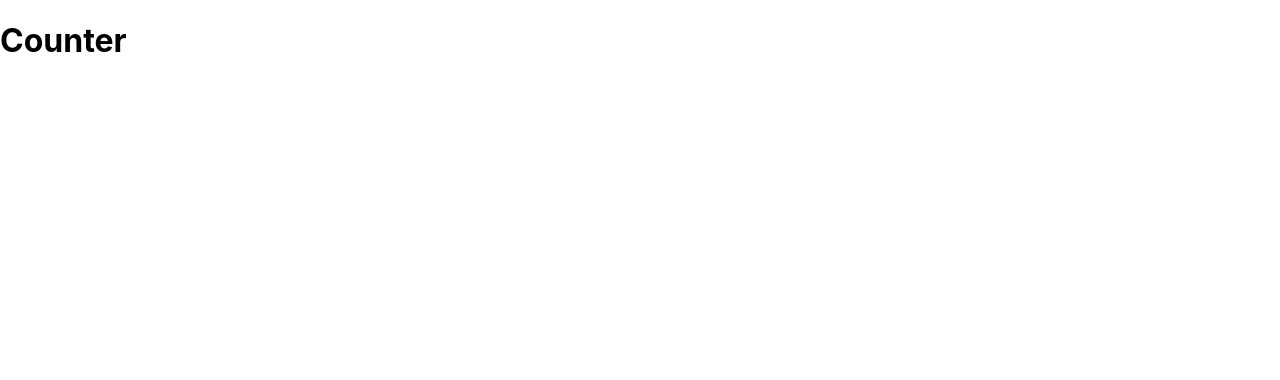
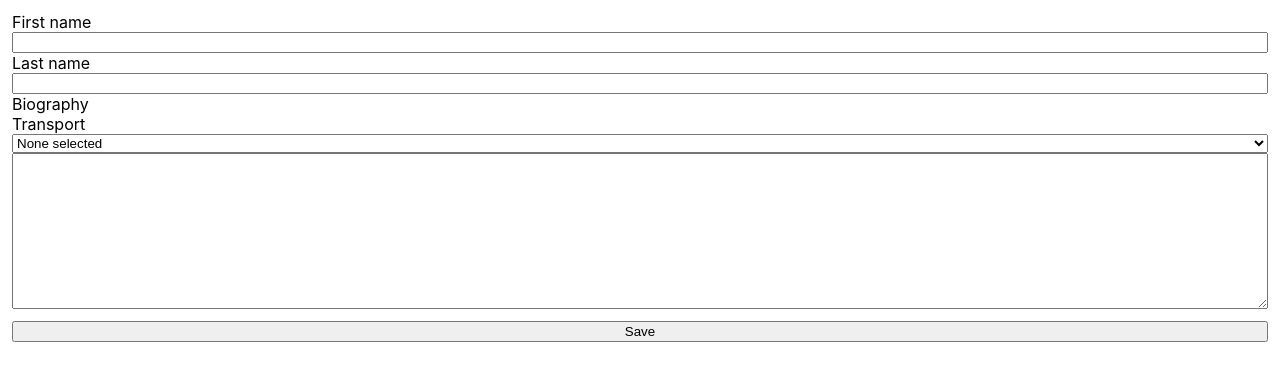
Before and after one commit to jersonjanke/react-translate, a React (Create React App) app: page / in a window 1280 px wide. Shown: the top 380 px of the page. Built offline with nearby package versions, Linux system fonts and the light colour scheme.

Commit message:
feat: create form

```diff
--- a/src/App.js
+++ b/src/App.js
@@ -1,8 +1,8 @@
-import Counter from "./Counter"
+import Form from './Form'
 
 function App() {
   return (
-    <Counter />
+    <Form />
   );
 }
 
--- /dev/null
+++ b/src/Form.js
@@ -0,0 +1,51 @@
+import react, { useState } from 'react';
+import "./index.css";
+
+const Form = () => {
+    const [formState, setFormState] = useState({
+        firstName: '',
+        lastName: '',
+        biography: '',
+        transport: ''
+    })
+
+    const onChangeHandler = e => {
+        setFormState({
+            ...formState,
+            [e.target.name]: e.target.value
+        })
+    }
+
+    const onSubmitHandler = e => {
+        e.preventDefault();
+    }
+
+    return (<form onSubmit={onSubmitHandler}>
+        <label htmlFor="firstName">First name</label>
+        <input id="firstName" name="firstName" onChange={onChangeHandler} />
+        <label htmlFor="lastName">Last name</label>
+        <input id="lastName" name="lastName" onChange={onChangeHandler} />
+        <label htmlFor="biography">Biography</label>
+        <label htmlFor="transport">Transport</label>
+        <select
+            id="transport"
+            name="transport"
+            onChange={onChangeHandler}
+            value={formState.transport}>
+            <option>None selected</option>
+            <option value="planes">Planes</option>
+            <option value="trains">Trains</option>
+            <option value="Cars">Cars</option>
+            <option value="boats">Boats</option>
+        </select>
+        <textarea id="biography"
+                  name="biography"
+                  rows="10"
+                  onChange={onChangeHandler}
+                  value={formState.biography}
+                  ></textarea>
+        <button type="submit">Save</button>
+    </form>)
+}
+
+export default Form;
--- a/src/index.css
+++ b/src/index.css
@@ -11,3 +11,13 @@
   font-family: source-code-pro, Menlo, Monaco, Consolas, 'Courier New',
     monospace;
 }
+
+form {
+    display: flex;
+    flex-direction: column;
+    margin: 12px;
+}
+
+button {
+    margin-top: 12px;
+}
```
Also changed, not shown: 1 other file (tests, documents, lock files or other folders).
